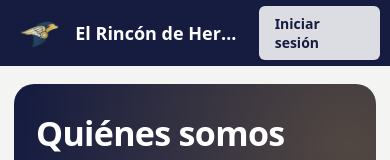
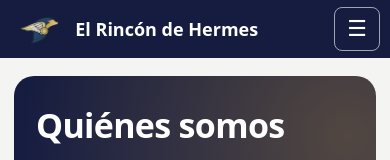
Before and after one commit to Florare83/ControlAR, a React (Vite) app: page /nosotros in a window 390 px wide. Shown: the top 160 px of the page. Built offline with nearby package versions, Linux system fonts and the light colour scheme; no server answers.

Commit message:
Adaptar cel pequeño

```diff
--- a/src/components/Navbar.jsx
+++ b/src/components/Navbar.jsx
@@ -15,6 +15,8 @@ function Navbar({ modoOscuro, onCambiarTema }) {
   const ubicacion = useLocation();
 
   const [menuCuentaAbierto, setMenuCuentaAbierto] = useState(false);
+  // Menú hamburguesa del navbar (solo se usa en celular).
+  const [menuMovilAbierto, setMenuMovilAbierto] = useState(false);
   // Respuestas del equipo que el cliente todavía no leyó.
   const [mensajesSinLeer, setMensajesSinLeer] = useState(0);
 
@@ -47,6 +49,22 @@ function Navbar({ modoOscuro, onCambiarTema }) {
 
   const clase = ({ isActive }) => (isActive ? "activo" : "");
 
+  // Al cambiar de página se cierran los menús.
+  useEffect(() => {
+    setMenuMovilAbierto(false);
+    setMenuCuentaAbierto(false);
+  }, [ubicacion.pathname]);
+
+  // Escape cierra el menú hamburguesa.
+  useEffect(() => {
+    if (!menuMovilAbierto) return undefined;
+    const alTeclear = (e) => {
+      if (e.key === "Escape") setMenuMovilAbierto(false);
+    };
+    window.addEventListener("keydown", alTeclear);
+    return () => window.removeEventListener("keydown", alTeclear);
+  }, [menuMovilAbierto]);
+
   function cerrarSesion() {
     setMenuCuentaAbierto(false);
     logout();
@@ -69,7 +87,24 @@ function Navbar({ modoOscuro, onCambiarTema }) {
         <span className="marca">El Rincón de Hermes</span>
       </Link>
 
-      <ul className="links">
+      <button
+        type="button"
+        className="navbar-hamburguesa"
+        aria-expanded={menuMovilAbierto}
+        aria-controls="navbar-links"
+        aria-label={menuMovilAbierto ? "Cerrar menú" : "Abrir menú"}
+        onClick={() => setMenuMovilAbierto((abierto) => !abierto)}
+      >
+        <span aria-hidden="true">{menuMovilAbierto ? "✕" : "☰"}</span>
+        {!menuMovilAbierto && mensajesSinLeer > 0 && (
+          <span className="punto-aviso" aria-hidden="true" />
+        )}
+      </button>
+
+      <ul
+        id="navbar-links"
+        className={`links${menuMovilAbierto ? " abierto" : ""}`}
+      >
         <li>
           <NavLink to="/club" className={clase}>
             CLUB
--- a/src/index.css
+++ b/src/index.css
@@ -107,6 +107,11 @@ a {
 .navbar .carrito-indicador {
   font-size: 14px;
   font-weight: 600;
+}
+
+/* Botón hamburguesa del navbar: solo visible en celular */
+.navbar .navbar-hamburguesa {
+  display: none;
 }
 
 /* Menú desplegable de la cuenta */
@@ -886,30 +891,97 @@ html {
 
 /* Tablets y celulares: 2 juegos por fila */
 @media (max-width: 640px) {
+  /* Navbar: marca + botón ☰ en una sola línea; los links van desplegados abajo */
   .navbar {
+    flex-wrap: wrap;
+    align-items: center;
+    padding: 10px 16px;
+  }
+
+  .navbar .marca-contenedor img {
+    height: 38px;
+    width: auto;
+  }
+
+  .navbar .marca {
+    font-size: 19px;
+  }
+
+  .navbar .navbar-hamburguesa {
+    display: inline-flex;
+    align-items: center;
+    justify-content: center;
+    position: relative;
+    min-width: 44px;
+    height: 44px;
+    padding: 0 12px;
+    background: transparent;
+    color: #ffffff;
+    border: 1px solid rgba(255, 255, 255, 0.6);
+    border-radius: 8px;
+    font-size: 22px;
+    line-height: 1;
+    cursor: pointer;
+  }
+
+  .navbar .navbar-hamburguesa .punto-aviso {
+    position: absolute;
+    top: 6px;
+    right: 6px;
+    margin: 0;
+  }
+
+  .navbar .links {
+    display: none;
     flex-direction: column;
-    align-items: flex-start;
-    gap: 12px;
-  }
-
-  .navbar .links {
-    flex-wrap: wrap;
-    gap: 14px;
-  }
-
-  /* En celular el botón queda a la izquierda: el menú se ancla al ancho
-     del navbar para que no se salga de la pantalla ni tape las letras. */
+    align-items: stretch;
+    gap: 2px;
+    width: 100%;
+    margin-top: 10px;
+    padding-top: 8px;
+    border-top: 1px solid rgba(255, 255, 255, 0.2);
+    max-height: calc(100vh - 80px);
+    overflow-y: auto;
+  }
+
+  .navbar .links.abierto {
+    display: flex;
+  }
+
+  .navbar .links > li {
+    width: 100%;
+  }
+
+  .navbar .links > li > a {
+    display: block;
+    padding: 12px 8px;
+    font-size: 16px;
+  }
+
+  .navbar .acciones-sesion {
+    flex-direction: column;
+    align-items: stretch;
+    padding-top: 6px;
+  }
+
+  .navbar .acciones-sesion > .btn-login,
+  .navbar .menu-cuenta-contenedor > .btn-login {
+    display: block;
+    width: 100%;
+    padding: 12px 16px;
+    text-align: center;
+  }
+
+  /* El menú de la cuenta se abre dentro del menú, sin salirse de la pantalla */
   .navbar .menu-cuenta-contenedor {
     position: static;
   }
 
   .navbar .menu-cuenta {
-    left: 12px;
-    right: 12px;
+    position: static;
     min-width: 0;
     max-width: none;
-    max-height: calc(100vh - var(--navbar-alto) - 24px);
-    overflow-y: auto;
+    margin-top: 8px;
   }
 
   .grilla-juegos {
```
